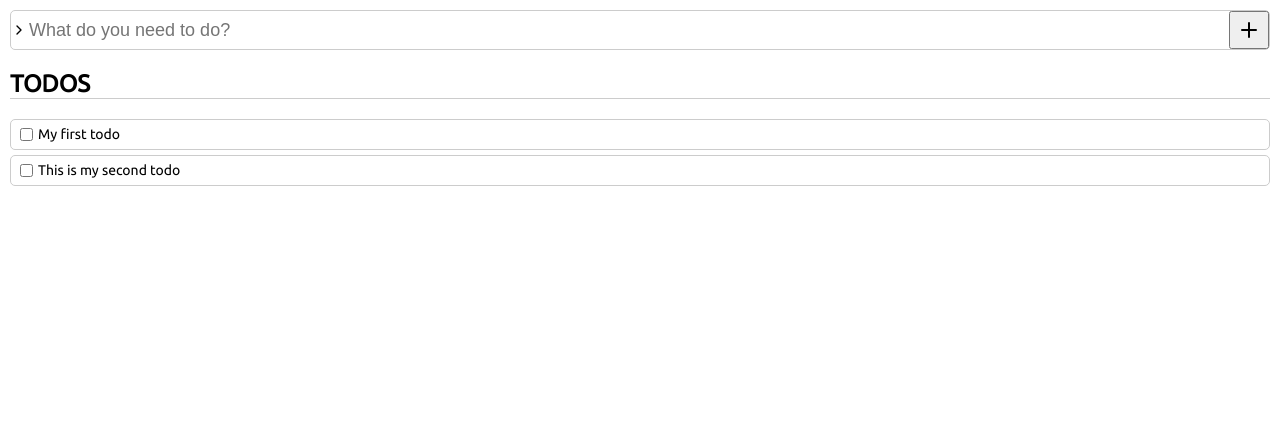
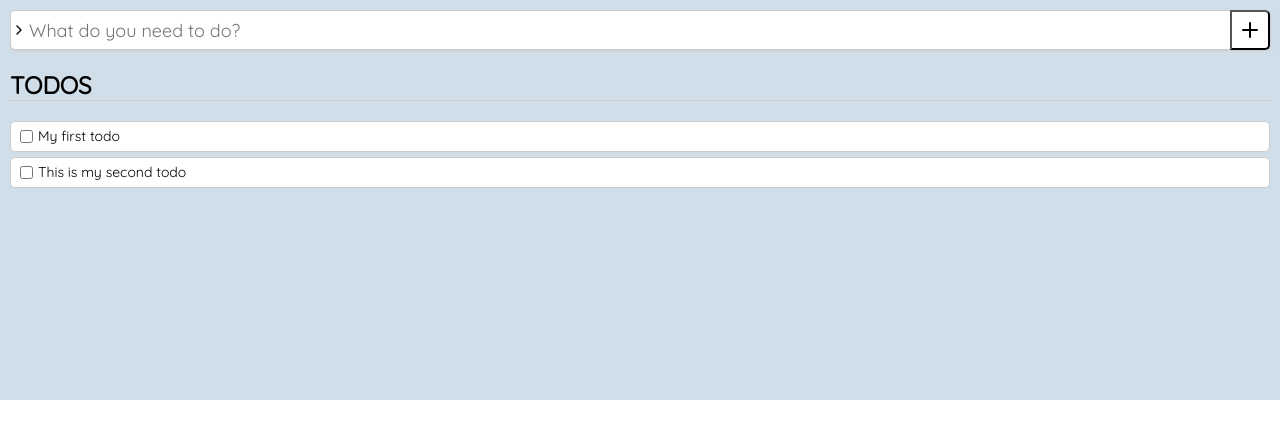
Before and after one commit to fpaguiar/react-p, a React app: page / in a window 1280 px wide. Shown: the top 438 px of the page. Built offline with nearby package versions, Linux system fonts and the light colour scheme; the HTML template or start-up script is replaced by a standard one.

Commit message:
improve UI

```diff
--- a/src/components/Input/index.tsx
+++ b/src/components/Input/index.tsx
@@ -1,5 +1,5 @@
 import React, {useState} from 'react';
-import {AddButton, TodoInput, Wrapper} from './styles';
+import {AddButton, TodoInput, InputWrapper, Wrapper} from './styles';
 import {FiChevronRight, FiPlus} from 'react-icons/fi';
 
 type InputProps = {
@@ -15,6 +15,7 @@ const Input = ({onAdd}: InputProps) => {
 
   return (
     <Wrapper>
+      <InputWrapper>
         <FiChevronRight />
         <TodoInput
           onChange={updateValue}
@@ -22,6 +23,7 @@ const Input = ({onAdd}: InputProps) => {
           type="text"
           value={todo}
         />
+      </InputWrapper>
       <AddButton onClick={addNewTodo}><FiPlus /></AddButton>
     </Wrapper>
   );
--- a/src/components/Input/styles.tsx
+++ b/src/components/Input/styles.tsx
@@ -1,16 +1,22 @@
 import styled from 'styled-components';
 
 export const Wrapper = styled.div`
+  display: flex;
+`;
+
+export const InputWrapper = styled.div`
   align-items: center;
-  border-radius: 5px;
+  background-color: var(--color-white);
+  border-radius: 5px 0 0 5px;
   border: 1px solid #CCC;
+  border-right: none;
+  box-shadow: 1px 1px 2px var(--color-shadow);
   display: flex;
   height: 40px;
   width: 100%;
 `;
 
 export const TodoInput = styled.input`
-  border-radius: 5px;
   border: none;
   flex: 1;
   font-size: 18px;
@@ -19,9 +25,12 @@ export const TodoInput = styled.input`
 
 export const AddButton = styled.button`
   align-items: center;
+  background-color: var(--color-white);
   display: flex;
   font-size: 14px;
-  height: 100%;
+  height: auto;
   font-weight: bold;
   font-size: 24px;
+  border-radius: 0 5px 5px 0;
+  box-shadow: 1px 1px 2px var(--color-shadow);
 `;
--- a/src/components/Item/styles.ts
+++ b/src/components/Item/styles.ts
@@ -5,6 +5,7 @@ export const Wrapper = styled.div`
   padding: 5px;
   border: 1px solid #CCC;
   border-radius: 5px;
+  background-color: var(--color-white);
 `;
 
 export const Content = styled.div`
--- a/src/index.css
+++ b/src/index.css
@@ -1,22 +1,26 @@
-@import url('https://fonts.googleapis.com/css?family=Ubuntu&display=swap');
+@import url('https://fonts.googleapis.com/css?family=Quicksand&display=swap');
 
 * {
   box-sizing: border-box;
 }
 
-body, #root {
+html, body, #root {
   width: 100%;
+  height: 100%;
   margin: 0;
   padding: 0;
   border: none;
-  font-family: 'Ubuntu', Arial, Helvetica, sans-serif;
+}
+
+body, #root, input {
+  font-family: 'Quicksand', Arial, Helvetica, sans-serif;
 }
 
 :root {
-  --color-primary: #BFD7EA;
+  --color-primary: #D0DEEA;
   --color-warning:#E0FF4F;
   --color-danger: #FF6663;
-  --color-light: #FEFFFE;
+  --color-white: #FEFFFE;
   --color-dark: #0B3954;
   --color-black: #03131C;
   --color-shadow: #CCCCCC;
--- a/src/styles.ts
+++ b/src/styles.ts
@@ -1,6 +1,7 @@
 import styled from 'styled-components';
 
 export const Wrapper = styled.div`
+  background-color: var(--color-primary);
   min-height: 400px;
   padding: 10px;
 `;
```
Lines whose indentation alone changed are shown as unchanged.
